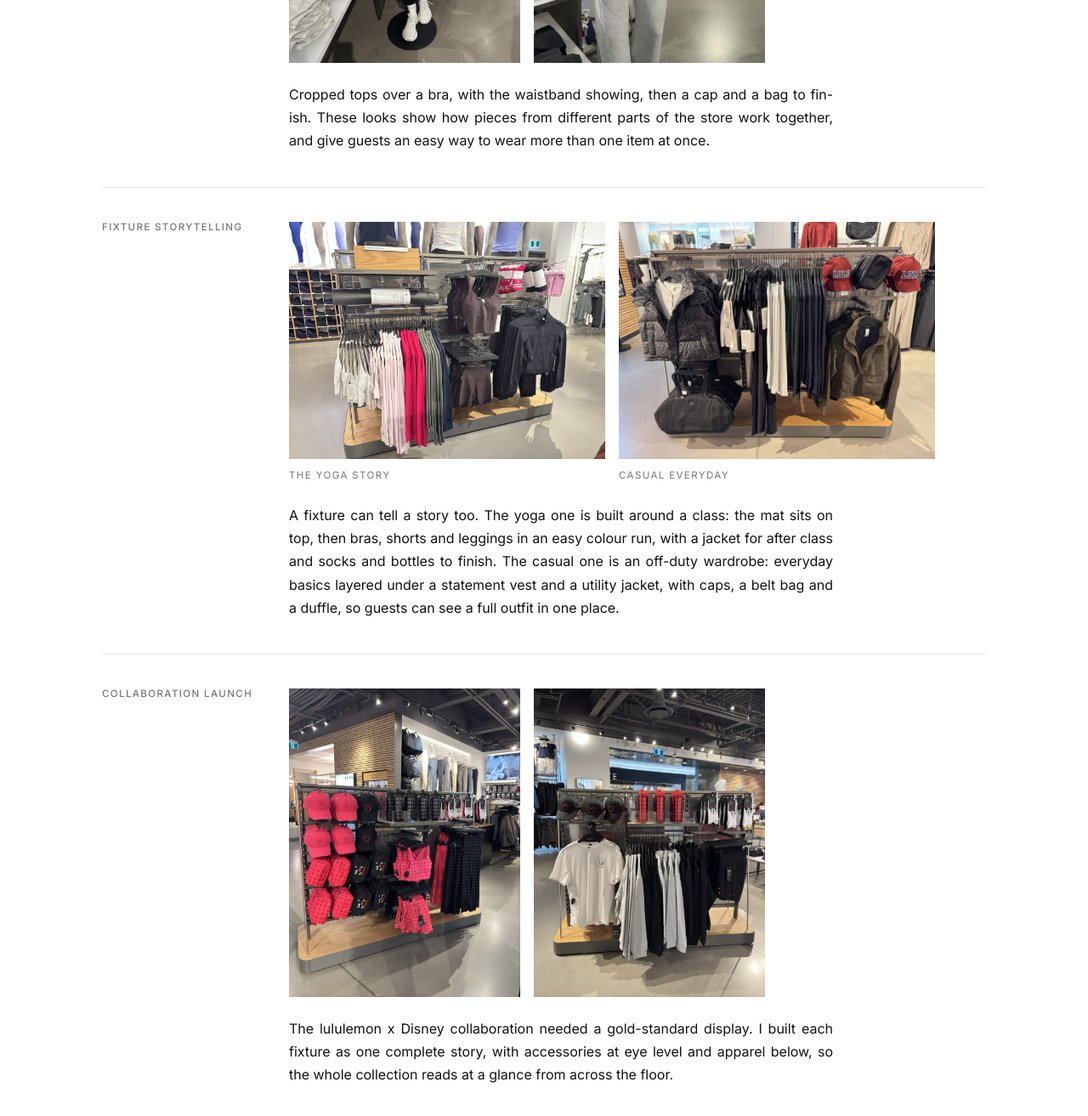
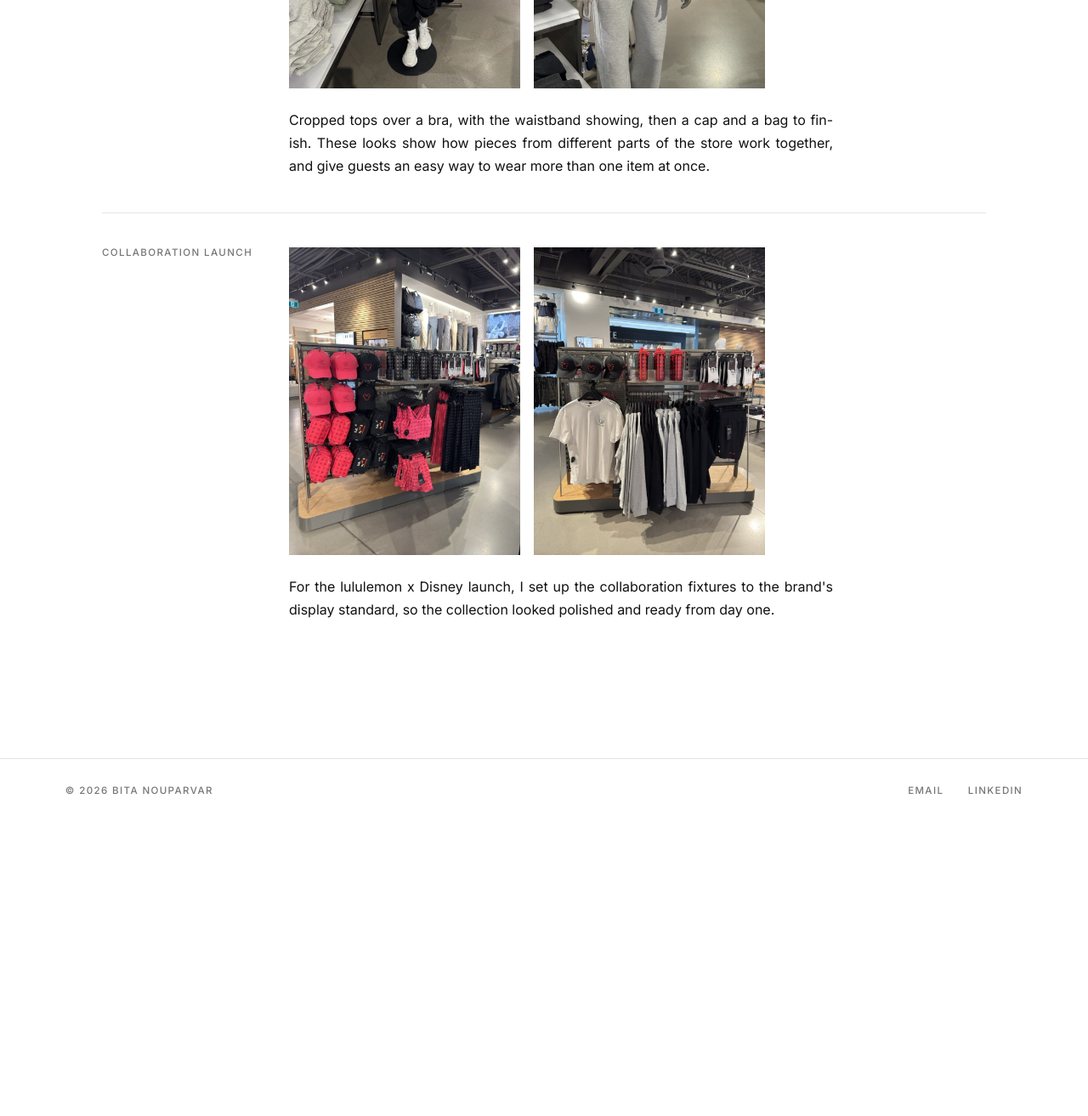
Before and after one commit to bitanp1994/bitanouparvar.com, a Jekyll site: the page built from projects/visual-merchandising.html, in a window 1280 px wide and 1400 px high, scrolled down 2299 px. Shown: the top 1313 px of the window at 85% size. Built offline with Jekyll 4.4.1, drawn with Linux system fonts in a browser that asks for light colours; after the commit the page ends 3275 px from its top, so only the background shows below that; some of the changed text lies outside the part shown.

Commit message:
Visual Merchandising: visual storytelling intro, reword Disney text, remove fixture storytelling
Co-Authored-By: Claude Opus 5.5 <noreply@anthropic.com>
Claude-Session: https://claude.ai/code/session_011ZU1tgXn8aNEA1hgF5gWNT

```diff
--- a/projects/visual-merchandising.html
+++ b/projects/visual-merchandising.html
@@ -7,7 +7,7 @@ permalink: /projects/visual-merchandising/
 <article class="page case">
   <p class="eyebrow"><a href="{{ '/projects/' | relative_url }}">Projects</a> / Retail projects</p>
   <h1>Visual Merchandising</h1>
-  <p class="lede">Mannequins I styled at lululemon, and the thinking behind them.</p>
+  <p class="lede">Visual storytelling at lululemon: how styling, colour and product placement turn a mannequin or a fixture into a story guests can see themselves in.</p>
 
   <section class="case-row">
     <h2 class="case-label">Styled by a guest question</h2>
@@ -52,24 +52,13 @@ permalink: /projects/visual-merchandising/
     </div>
   </section>
   <section class="case-row">
-    <h2 class="case-label">Fixture storytelling</h2>
-    <div class="case-body">
-      <div class="vm-pair vm-wide">
-        <figure><img src="{{ '/assets/img/vm/yoga-story-fixture.jpg' | relative_url }}" alt="Yoga fixture with a yoga mat on top, bras, shorts, leggings in white, pink, red, grey and navy, black jackets, socks and water bottles" loading="lazy"><figcaption>The yoga story</figcaption></figure>
-        <figure><img src="{{ '/assets/img/vm/leopard-vest-fixture.jpg' | relative_url }}" alt="Casual fixture with a leopard print vest, a black duffle bag, basics from cream to navy, red caps, a belt bag and an olive jacket" loading="lazy"><figcaption>Casual everyday</figcaption></figure>
-      </div>
-      <p class="vm-text">A fixture can tell a story too. The yoga one is built around a class: the mat sits on top, then bras, shorts and leggings in an easy colour run, with a jacket for after class and socks and bottles to finish. The casual one is an off-duty wardrobe: everyday basics layered under a statement vest and a utility jacket, with caps, a belt bag and a duffle, so guests can see a full outfit in one place.</p>
-    </div>
-  </section>
-
-  <section class="case-row">
     <h2 class="case-label">Collaboration launch</h2>
     <div class="case-body">
       <div class="vm-pair">
         <figure><img src="{{ '/assets/img/vm/disney-womens.jpg' | relative_url }}" alt="lululemon x Disney fixture in red, pink and black: caps, belt bags, bottles, socks, a printed bra, skirts and leggings" loading="lazy"></figure>
         <figure><img src="{{ '/assets/img/vm/disney-mens.jpg' | relative_url }}" alt="lululemon x Disney fixture in black, white, grey and red: caps, red bottles, socks, a white tee, hoodies and shorts" loading="lazy"></figure>
       </div>
-      <p class="vm-text">The lululemon x Disney collaboration needed a gold-standard display. I built each fixture as one complete story, with accessories at eye level and apparel below, so the whole collection reads at a glance from across the floor.</p>
+      <p class="vm-text">For the lululemon x Disney launch, I set up the collaboration fixtures to the brand's display standard, so the collection looked polished and ready from day one.</p>
     </div>
   </section>
 </article>
```
